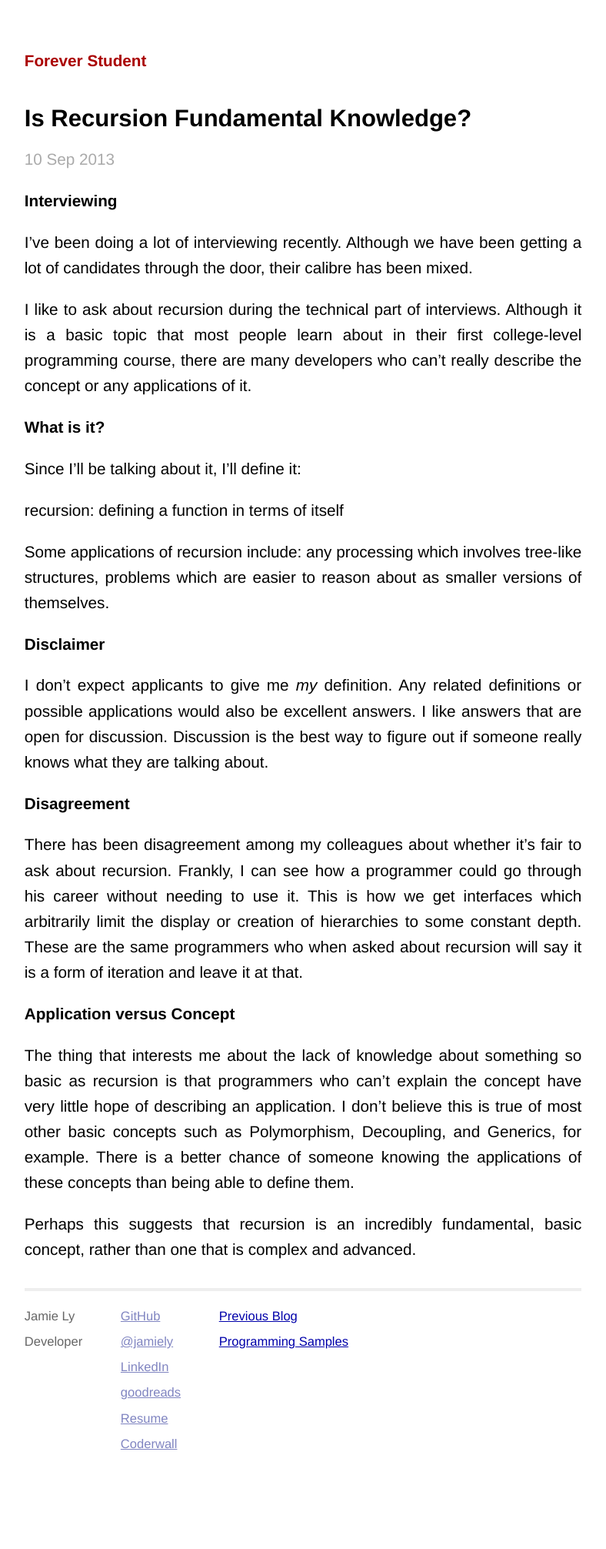
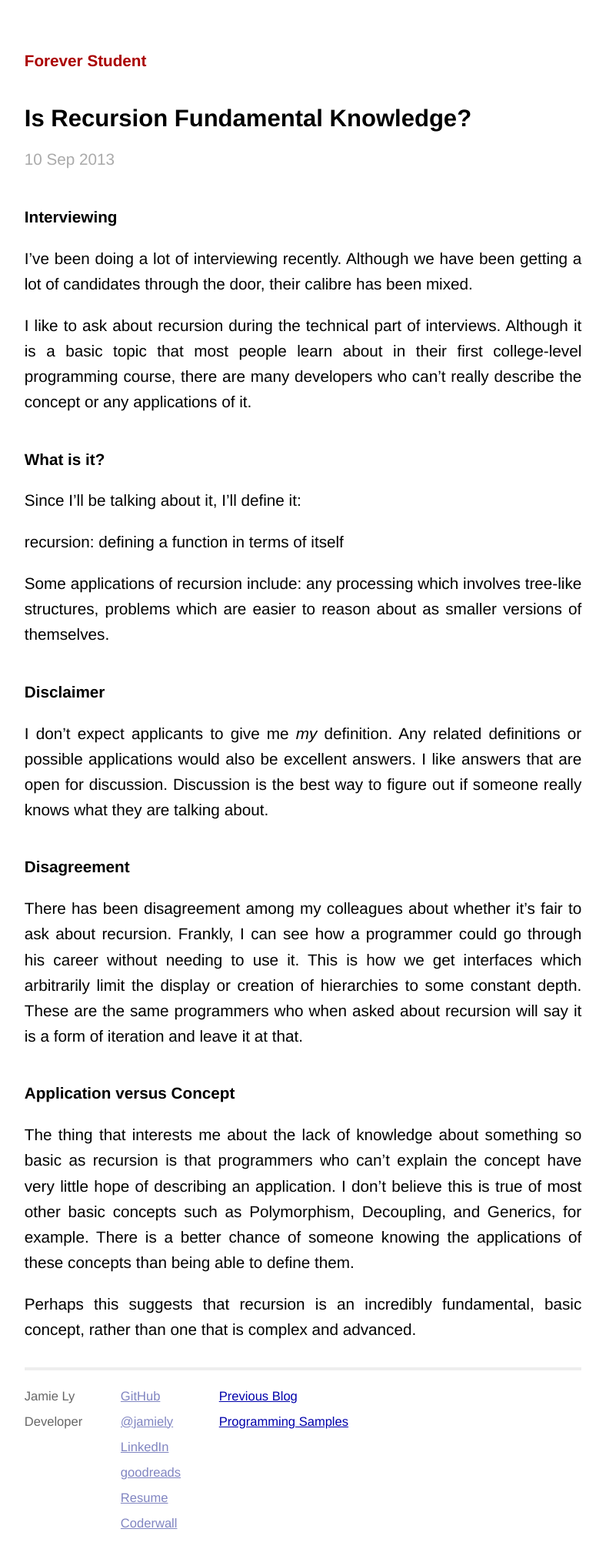
Before and after one commit to jamiely/deprecated_blog, a Jekyll site: the page built from _posts/2013-09-10-is-recursion-fundamental.md, in a window 1280 px wide. Shown: the whole page at 77% size, without its empty margins (246-1034 px from the left). Built offline with Jekyll 4.4.1, drawn with Linux system fonts in a browser that asks for light colours; Markdown is read by kramdown in place of the engine named in the settings; before the commit the page ends 1908 px from its top, so only the background shows below that.

Commit message:
Added margin before h1s

```diff
--- a/css/main.css
+++ b/css/main.css
@@ -162,3 +162,7 @@ ul.posts span {
 .post pre.terminal code {
   background-color: #333;
 }
+
+.post > h1 {
+  margin-top: 2em;
+}
```
